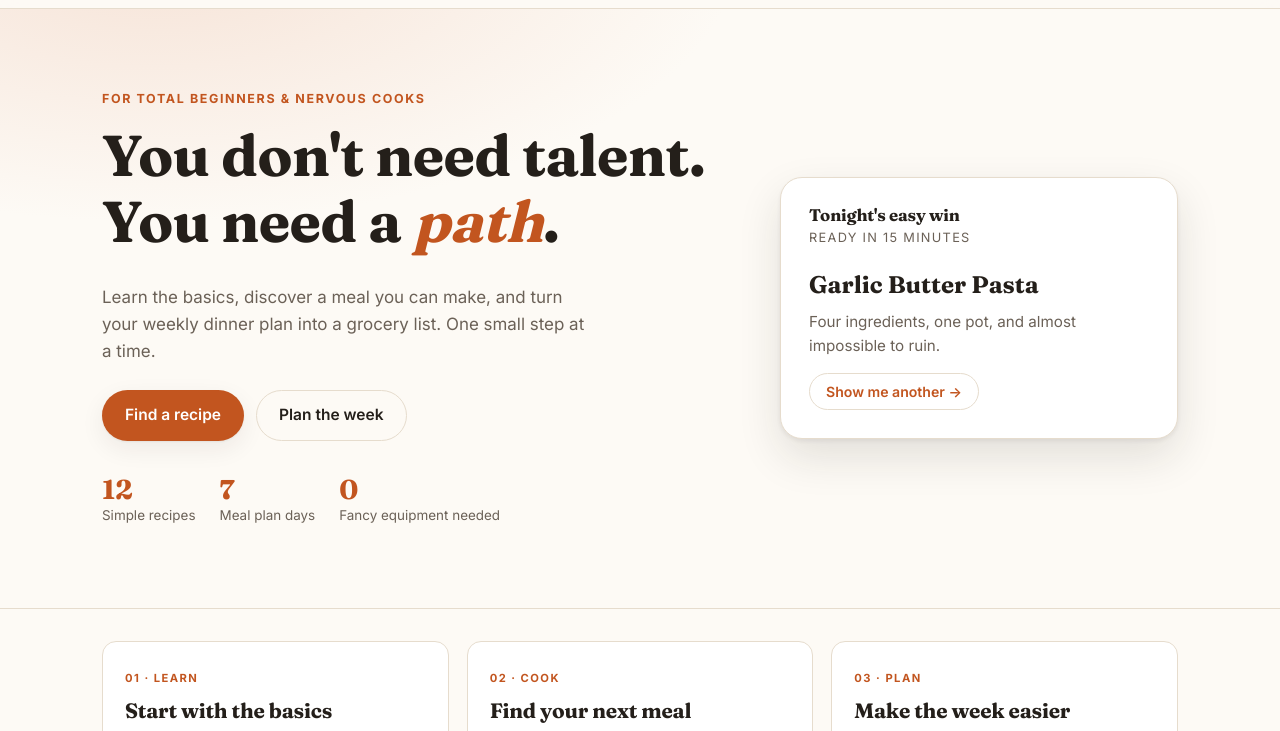
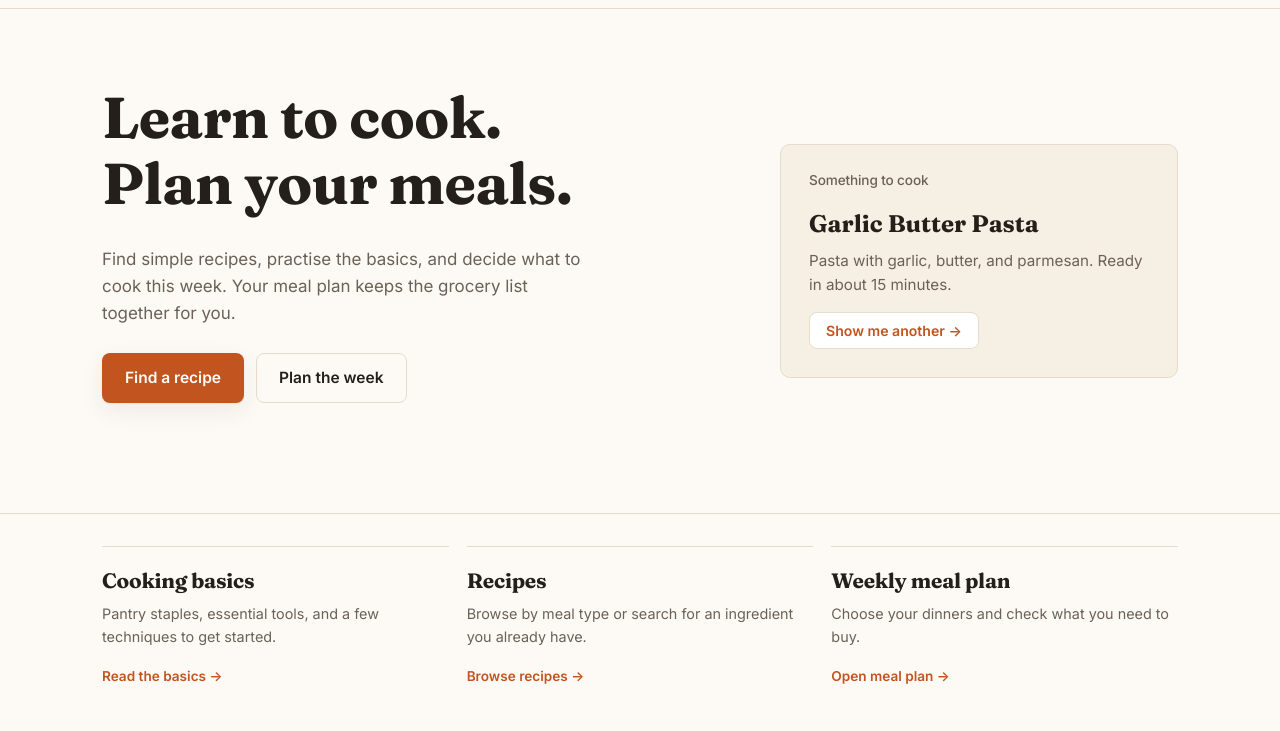
Before and after one commit to Venanana/KitchenPath, a website: page index.html in a window 1280 px wide. Shown: the part 60-791 px from the top of the page. Drawn offline with Linux system fonts and the light colour scheme.

Commit message:
Simplify page styling and remove decorative numbering

```diff
--- a/css/styles.css
+++ b/css/styles.css
@@ -82,12 +82,11 @@ main { flex: 1; }
 .home-paths { padding: 32px 0; }
 .home-path-grid { display: grid; grid-template-columns: repeat(3, minmax(0, 1fr)); gap: 18px; }
 .home-path {
-  display: block; padding: 22px; color: var(--text); background: var(--surface);
-  border: 1px solid var(--border); border-radius: var(--radius);
-  transition: border-color .18s var(--ease), box-shadow .18s var(--ease);
+  display: block; padding: 22px 0; color: var(--text);
+  border-top: 1px solid var(--border);
+  transition: border-color .18s var(--ease);
 }
-.home-path:hover { text-decoration: none; border-color: var(--accent); box-shadow: var(--shadow); }
-.home-path .eyebrow { font-size: .7rem; margin-bottom: 12px; }
+.home-path:hover { text-decoration: none; border-color: var(--accent); }
 .home-path h2 { font-size: 1.3rem; }
 .home-path p { font-size: .9rem; color: var(--text-soft); }
 .path-action { color: var(--accent); font-size: .85rem; font-weight: 600; }
@@ -254,9 +253,7 @@ main { flex: 1; }
 
 .hero {
   position: relative; overflow: hidden;
-  background:
-    radial-gradient(900px 420px at 12% -10%, var(--accent-soft), transparent 65%),
-    var(--bg);
+  background: var(--bg);
   border-bottom: 1px solid var(--border);
 }
 .hero-inner {
@@ -265,19 +262,13 @@ main { flex: 1; }
   padding-top: 76px; padding-bottom: 76px;
 }
 
-.eyebrow {
-  display: inline-block; margin-bottom: 14px;
-  font-size: .78rem; font-weight: 700; letter-spacing: .13em;
-  text-transform: uppercase; color: var(--accent);
-}
-.hero h1 em { font-style: italic; color: var(--accent); }
 .lede { font-size: 1.06rem; color: var(--text-soft); max-width: 46ch; }
 
 .hero-actions { display: flex; flex-wrap: wrap; gap: 12px; margin: 26px 0 34px; }
 
 .btn {
   display: inline-flex; align-items: center; justify-content: center; gap: 8px;
-  padding: 12px 22px; border-radius: 999px; border: 1px solid transparent;
+  padding: 12px 22px; border-radius: 8px; border: 1px solid transparent;
   font-family: inherit; font-size: .97rem; font-weight: 600;
   cursor: pointer; text-decoration: none;
   transition: transform .16s var(--ease), box-shadow .16s var(--ease), background .16s var(--ease);
@@ -290,25 +281,15 @@ main { flex: 1; }
 .btn-ghost:hover { background: var(--surface); border-color: var(--accent); color: var(--accent); }
 .btn-small { padding: 9px 16px; font-size: .88rem; background: var(--surface); color: var(--accent); border-color: var(--border); }
 
-.hero-stats {
-  display: flex; flex-wrap: wrap; gap: 24px;
-  list-style: none; margin: 0; padding: 0;
-}
-.hero-stats li { display: flex; flex-direction: column; }
-.hero-stats strong { font-family: var(--font-display); font-size: 1.7rem; color: var(--accent); line-height: 1.1; }
-.hero-stats span { font-size: .84rem; color: var(--text-soft); }
-
 .hero-card {
-  background: var(--surface); border: 1px solid var(--border);
-  border-radius: var(--radius-lg); padding: 28px; box-shadow: var(--shadow-lg);
-  animation: floatIn .7s var(--ease) both;
+  background: var(--bg-alt); border: 1px solid var(--border);
+  border-radius: 10px; padding: 28px;
 }
 @keyframes floatIn {
   from { opacity: 0; transform: translateY(18px); }
   to { opacity: 1; transform: none; }
 }
-.hero-card h2 { font-size: 1.05rem; margin-bottom: 2px; }
-.hero-card-sub { font-size: .8rem; text-transform: uppercase; letter-spacing: .1em; color: var(--text-soft); margin-bottom: 18px; }
+.hero-card h2 { font-family: var(--font-body); color: var(--text-soft); font-size: .85rem; font-weight: 500; margin-bottom: 16px; }
 .hero-card-meal { font-family: var(--font-display); font-size: 1.5rem; font-weight: 700; margin-bottom: 6px; }
 .hero-card-desc { color: var(--text-soft); font-size: .95rem; }
 .hero-card.is-swapping .hero-card-meal,
@@ -330,17 +311,7 @@ main { flex: 1; }
   display: grid; grid-template-columns: repeat(auto-fit, minmax(232px, 1fr)); gap: 20px;
 }
 .step {
-  position: relative;
-  background: var(--surface); border: 1px solid var(--border);
-  border-radius: var(--radius); padding: 22px 20px 18px;
-  box-shadow: var(--shadow);
-  transition: transform .2s var(--ease), box-shadow .2s var(--ease);
-}
-.step:hover { transform: translateY(-4px); box-shadow: var(--shadow-lg); }
-.step-num {
-  font-family: var(--font-display); font-size: 1.9rem; font-weight: 700;
-  color: var(--accent-soft); -webkit-text-stroke: 1px var(--accent);
-  display: block; margin-bottom: 10px;
+  border-top: 1px solid var(--border); padding: 22px 0 18px;
 }
 .step h3 { margin-bottom: .35em; }
 .step p { color: var(--text-soft); font-size: .92rem; margin-bottom: 0; }
@@ -580,7 +551,6 @@ main { flex: 1; }
   border-bottom: 1px solid var(--border);
 }
 .planner-intro { grid-row: span 2; align-self: center; }
-.planner-intro .eyebrow { margin-bottom: 10px; font-size: .7rem; }
 .planner-intro h3 { font-size: 1.6rem; }
 .planner-intro p { color: var(--text-soft); font-size: .9rem; margin: 0; max-width: 30ch; }
 .planner-preferences label { display: grid; gap: 8px; font-size: .85rem; font-weight: 600; }
@@ -758,7 +728,6 @@ button:disabled { opacity: .45; cursor: default; }
 
 @media (max-width: 460px) {
   .wrap { padding: 0 16px; }
-  .hero-stats { gap: 20px; }
   .hero-actions .btn { width: 100%; }
   .recipe-facts { gap: 16px; }
   .auth-button { padding: 0 12px; }
--- a/index.html
+++ b/index.html
@@ -60,29 +60,22 @@
 <section class="hero">
       <div class="wrap hero-inner">
         <div class="hero-copy">
-          <p class="eyebrow">For total beginners &amp; nervous cooks</p>
-          <h1>You don't need talent. You need a <em>path</em>.</h1>
+          <h1>Learn to cook.<br>Plan your meals.</h1>
           <p class="lede">
-            Learn the basics, discover a meal you can make, and turn your
-            weekly dinner plan into a grocery list. One small step at a time.
+            Find simple recipes, practise the basics, and decide what to cook
+            this week. Your meal plan keeps the grocery list together for you.
           </p>
           <div class="hero-actions">
             <a class="btn btn-primary" href="recipes.html">Find a recipe</a>
             <a class="btn btn-ghost" href="planner.html">Plan the week</a>
           </div>
-          <ul class="hero-stats">
-            <li><strong>12</strong><span>Simple recipes</span></li>
-            <li><strong>7</strong><span>Meal plan days</span></li>
-            <li><strong>0</strong><span>Fancy equipment needed</span></li>
-          </ul>
         </div>
 
         <div class="hero-card">
-          <h2>Tonight's easy win</h2>
-          <p class="hero-card-sub">Ready in 15 minutes</p>
+          <h2>Something to cook</h2>
           <p class="hero-card-meal" id="heroMeal">Garlic Butter Pasta</p>
           <p class="hero-card-desc" id="heroMealDesc">
-            Four ingredients, one pot, and almost impossible to ruin.
+            Pasta with garlic, butter, and parmesan. Ready in about 15 minutes.
           </p>
           <button class="btn btn-small" id="shuffleMeal">Show me another →</button>
         </div>
@@ -91,9 +84,9 @@
 
       <section class="home-paths" aria-label="Choose your next step">
         <div class="wrap home-path-grid">
-          <a class="home-path" href="basics.html"><span class="eyebrow">01 · Learn</span><h2>Start with the basics</h2><p>Small steps to feel at home in your kitchen.</p><span class="path-action">Explore cooking basics →</span></a>
-          <a class="home-path" href="recipes.html"><span class="eyebrow">02 · Cook</span><h2>Find your next meal</h2><p>Simple recipes with clear, manageable steps.</p><span class="path-action">Browse recipes →</span></a>
-          <a class="home-path" href="planner.html"><span class="eyebrow">03 · Plan</span><h2>Make the week easier</h2><p>Plan your dinners and prepare your grocery list.</p><span class="path-action">Plan your week →</span></a>
+          <a class="home-path" href="basics.html"><h2>Cooking basics</h2><p>Pantry staples, essential tools, and a few techniques to get started.</p><span class="path-action">Read the basics →</span></a>
+          <a class="home-path" href="recipes.html"><h2>Recipes</h2><p>Browse by meal type or search for an ingredient you already have.</p><span class="path-action">Browse recipes →</span></a>
+          <a class="home-path" href="planner.html"><h2>Weekly meal plan</h2><p>Choose your dinners and check what you need to buy.</p><span class="path-action">Open meal plan →</span></a>
         </div>
       </section>
     </main>
--- a/js/app.js
+++ b/js/app.js
@@ -217,12 +217,12 @@
   };
 
   const HERO_MEALS = [
-    { name: "Garlic Butter Pasta", desc: "Four ingredients, one pot, and almost impossible to ruin." },
-    { name: "Soft Scrambled Eggs", desc: "Five minutes, one pan, and the perfect lesson in low heat." },
-    { name: "Cheese Quesadilla", desc: "Crispy, cheesy, and ready in the time it takes to set the table." },
-    { name: "Everything Stir-Fry", desc: "Use up every vegetable in the fridge — nothing gets wasted." },
-    { name: "Garlic Tomato Toast", desc: "Three ingredients that taste like you tried much harder." },
-    { name: "Loaded Rice Bowl", desc: "A formula for dinner you can repeat forever with anything on hand." }
+    { name: "Garlic Butter Pasta", desc: "Pasta with garlic, butter, and parmesan. Ready in about 15 minutes." },
+    { name: "Soft Scrambled Eggs", desc: "Eggs, butter, and a little milk, cooked slowly over low heat." },
+    { name: "Cheese Quesadilla", desc: "Toasted tortillas with melted cheese. Takes about 10 minutes." },
+    { name: "Everything Stir-Fry", desc: "Chopped vegetables tossed with soy sauce and served over rice." },
+    { name: "Garlic Tomato Toast", desc: "Crisp toast topped with garlic, tomato, and olive oil." },
+    { name: "Loaded Rice Bowl", desc: "Rice topped with a fried egg, vegetables, and soy sauce." }
   ];
 
   const GLOSSARY = [
@@ -382,7 +382,7 @@
       const recipe = recipeById(mealPlan[$("select", card).dataset.day]);
       card.classList.toggle("is-planned", Boolean(recipe));
       $(".planner-day-detail", card).textContent = recipe
-        ? `${recipe.time} min · ${recipe.difficulty}` : "Make room for something good.";
+        ? `${recipe.time} min · ${recipe.difficulty}` : "No dinner selected.";
     });
   }
 
```
Also changed, not shown: basics.html (+6 -10 lines), groceries.html (+1 -2 lines), planner.html (+1 -2 lines).
